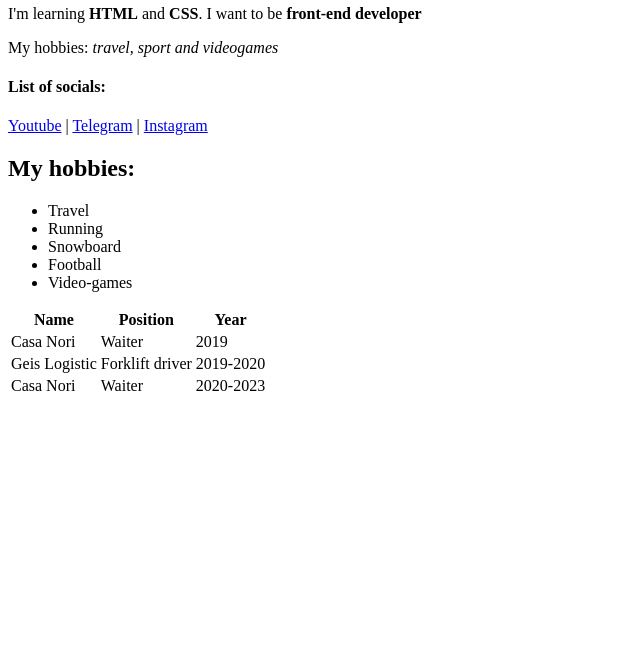
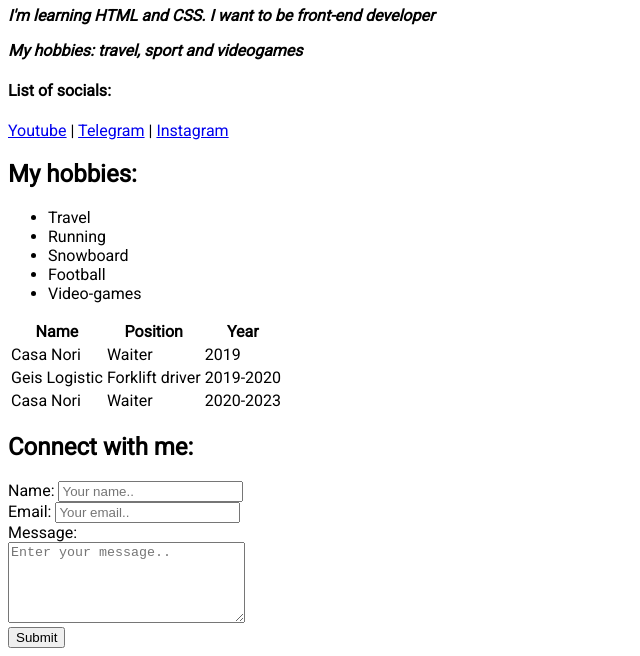
Before and after one commit to anatolytrue/ResultSchoolHTML, a plain HTML site: page index.html in a window 1280 px wide. Shown: the part 287-943 px from the top of the page, without its empty margins (0-640 px from the left). Before the commit the page ends 800 px from the top, so only its background shows below. Drawn offline with Linux system fonts and the light colour scheme.

Commit message:
add styles

```diff
--- /dev/null
+++ b/css/styles.css
@@ -0,0 +1,13 @@
+@import url('https://fonts.googleapis.com/css2?family=Montserrat:wght@400;800&family=Roboto&display=swap');
+
+
+body {
+    font-size: 16px;
+    font-family: 'Roboto', sans-serif;
+    font-weight: normal;
+}
+
+.info-text p {
+    font-style: italic;
+    font-weight: bold;
+}
--- a/index.html
+++ b/index.html
@@ -5,21 +5,28 @@
     <meta name="viewport" content="width=device-width, initial-scale=1.0">
     <meta name="keywords" content="cv, Anatolii, resume">
     <meta name="description" content="Это сайт - резюме Анатолия">
+    <link rel="stylesheet" href="./css/styles.css">
     <title>Resume</title>
 </head>
 <body>
+    <div class="info">
     <img src="./img/photo_2019-08-20_16-51-08.jpg" width="200" alt="Anatolii Tomniak">
+        <div class="info-text">
             <h1>Anatolii Tomniak</h1>
             <p>I'm learning <strong>HTML</strong> and <strong>CSS</strong>. I want to be <strong>front-end developer</strong></p>
             <p>My hobbies: <em>travel, sport and videogames</em> </p>
 
             <h4>List of socials:</h4>
 
-    <a href="https://www.youtube.com/channel/UChMPEQ5wbatTLoFibKgnADQ" target="_blank">Youtube</a>
+            <a href="https://www.youtube.com/channel/UChMPEQ5wbatTLoFibKgnADQ" target="_blank" rel='noopener'>Youtube</a>
             |
-    <a href="https://t.me/anatolytrue/" target="_blank">Telegram</a>
+            <a href="https://t.me/anatolytrue/" target="_blank" rel='noopener'>Telegram</a>
             |
-    <a href="https://www.instagram.com/anatolytrue/" target="_blank">Instagram</a>
+            <a href="https://www.instagram.com/anatolytrue/" target="_blank" rel='noopener'>Instagram</a>
+        </div>
+
+    </div>
+
 
     <h2>My hobbies:</h2>
     <ul>
@@ -56,5 +63,23 @@
             </tr>
         </tbody>
     </table>
+
+    <h2>Connect with me:</h2>
+    <form action="/">
+        <div>
+            <label for="name">Name:</label>
+            <input type="text" id="name" placeholder="Your name..">
+        </div>
+        <div>
+            <label for="email">Email:</label>
+            <input type="email" id="email" placeholder="Your email..">
+        </div>
+        <div>
+            <label for="message">Message:</label>
+            <br>
+            <textarea name="message" id="message" cols="27" rows="5" placeholder="Enter your message.."></textarea>
+        </div>
+        <input type="submit" value="Submit">
+    </form>
 </body>
 </html>
```
Lines whose indentation alone changed are shown as unchanged.
